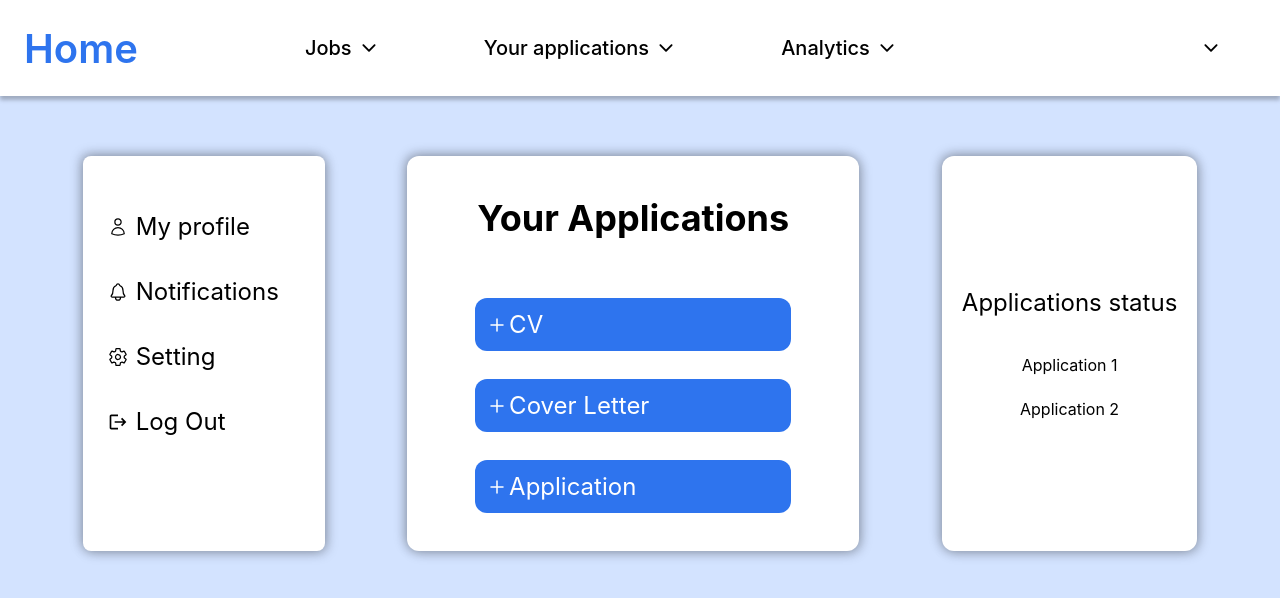
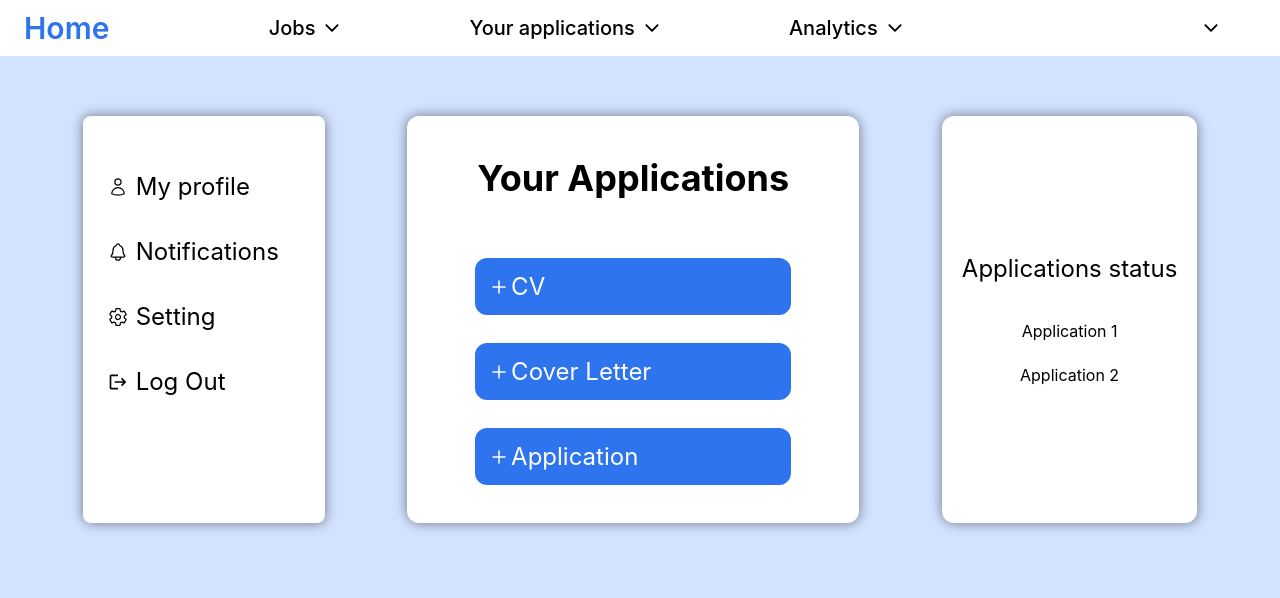
Before and after one commit to Panfi98/BrainsFrontend, a React (Vite) app: page /your-applications in a window 1280 px wide. Shown: the top 598 px of the page. Built offline with nearby package versions, Linux system fonts and the light colour scheme.

Commit message:
Updated navbar and Your application

```diff
--- a/src/Components/Navbar/Navbar.css
+++ b/src/Components/Navbar/Navbar.css
@@ -1,35 +1,26 @@
 .navbar{
     display: flex;
     width: 100%;
-    height: 96px;
     justify-content: space-between;
     align-items: center;
     background-color: #FFFFFF;
-    box-shadow: 0 4px 4px rgba(0, 0, 0, 0.25);
-}
-
-nav a:active{
-    background-color: #0e4686;
-    color: white;
 }
 
 .links{
     display: flex;
     justify-content: space-between;
     width: 1008px;
-    height: 48px;
-    font-size: 20px;
     gap: 32px;
-    padding: 30px 0;
+    padding: 10px 0;
 }
 
 .logo{
     display: flex;
     justify-content: center;
     align-items: center;
-    font-size: 40px;
+    font-size: 30px;
     font-weight: 600;
-    padding: 24px;
+    padding: 0 24px;
     text-decoration: none;
     color: #2E74EE;
 }
@@ -40,7 +31,6 @@ nav a:active{
     align-items: center;
     margin: auto;
     width: 640px;
-    height: 24px;
     font-size: 20px;
 }
 
@@ -48,9 +38,14 @@ nav a:active{
     display: flex;
     text-decoration: none;
     color: #000000;
-    padding: 24px;
     font-weight: 500;
     gap: 7px;
+    border: 2px solid #FFFFFF;
+    border-radius: 8px;
+}
+
+.sublinks a:hover{
+    color: #2E74EE;
 }
 
 .profile-link{
@@ -58,11 +53,14 @@ nav a:active{
     justify-content: center;
     align-items: center;
     width: 90px;
-    height: 24px;
     color: black;
     font-size: 20px;
     font-weight: 500;
     text-decoration: none;
     gap: 7px;
-    padding: 24px;
+    padding: 0 24px;
 }
+
+.profile-link:hover{
+    color: #2E74EE;
+}
--- a/src/Components/Your Applications/YourApplications.css
+++ b/src/Components/Your Applications/YourApplications.css
@@ -39,10 +39,22 @@
     color: #FFFFFF;
     border-radius: 12px;
     cursor: pointer;
-    border: none;
+    border: 2px solid #2E74EE;
     font-size: 24px;
     padding: 12px 10px;
     width: 100%;
+}
+
+.buttons button:hover{
+    color:#2E74EE;
+    background-color: #FFFFFF;
+    border: 2px solid #2E74EE;
+    box-shadow: 0 4px 4px rgba(0, 0, 0, 0.5)
+}
+
+.buttons button:active{
+    transform: translateY(2px);
+    box-shadow: 0 2px 4px rgba(0, 0, 0, 0.5)
 }
 
 .applications-list{
```
